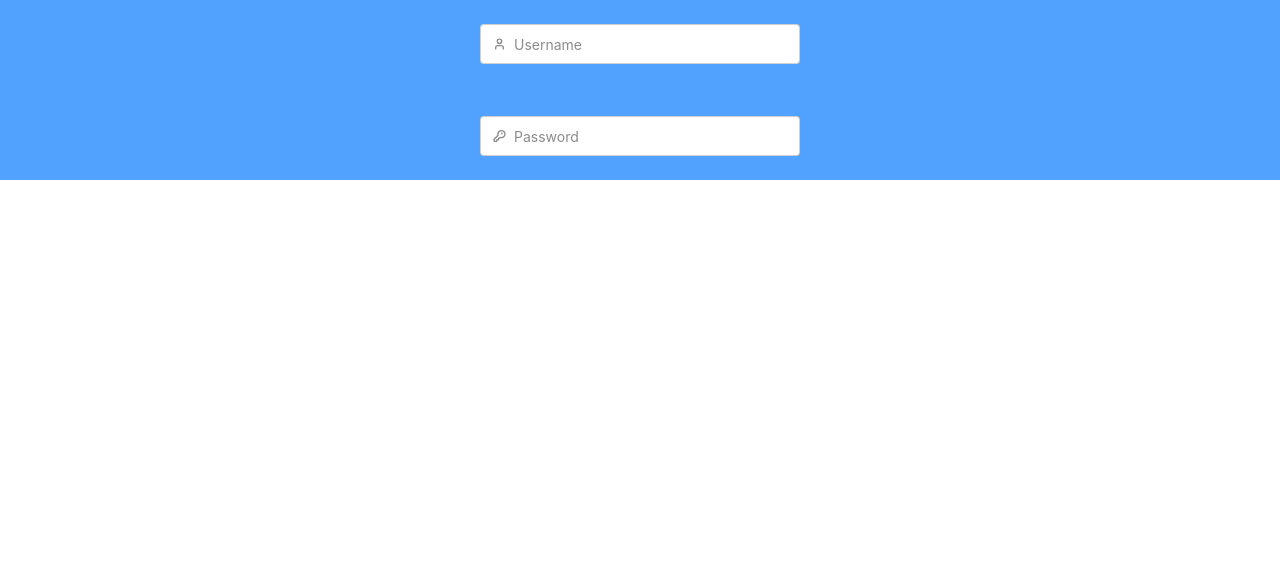
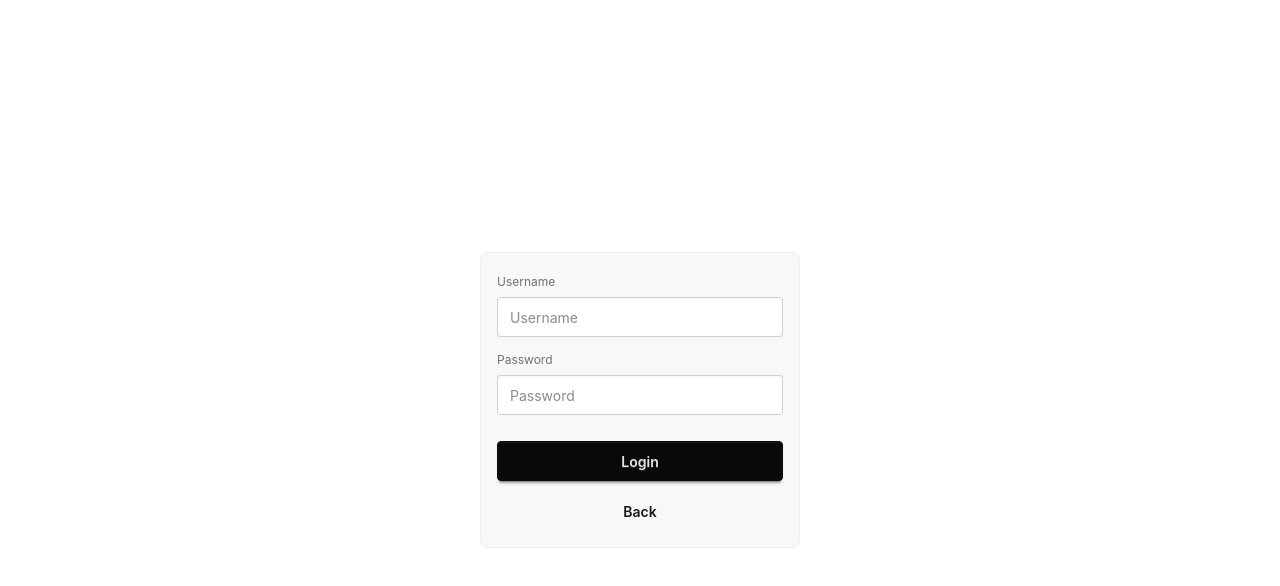
Before and after one commit to CrazyBloxy/Food-Inventory-Manager, a React (Vite) app in the folder frontend/: page / in a window 1280 px wide. Shown: the top 586 px of the page. Built offline with nearby package versions, Linux system fonts and the light colour scheme.

Commit message:
[Frontend]: Added better Login Form Box UI

```diff
--- a/frontend/src/pages/LoginForm.tsx
+++ b/frontend/src/pages/LoginForm.tsx
@@ -4,65 +4,39 @@ import React, { useState, useEffect } from "react";
 export const LoginForm = () => {
 
     return (
-        <div>
-            <div className="card-body bg-blue-400 flex items-center space-y-0">
-                <label className="input validator">
-                    <svg className="h-[1em] opacity-50" xmlns="http://www.w3.org/2000/svg" viewBox="0 0 24 24">
-                        <g
-                            strokeLinejoin="round"
-                            strokeLinecap="round"
-                            strokeWidth="2.5"
-                            fill="none"
-                            stroke="currentColor"
-                        >
-                            <path d="M19 21v-2a4 4 0 0 0-4-4H9a4 4 0 0 0-4 4v2"></path>
-                            <circle cx="12" cy="7" r="4"></circle>
-                        </g>
-                    </svg>
+        <div className="flex justify-center items-center min-h-screen">
+            <form className="fieldset bg-base-200 border-base-300 rounded-box w-xs border p-4">
+                <fieldset className="fieldset">
+                    <label className="label">Username</label>
                     <input
                         type="text"
+                        className="input validator"
+                        placeholder="Username"
                         required
-                        placeholder="Username"
                         pattern="[A-Za-z][A-Za-z0-9\-]*"
-                        minLength={3}
-                        maxLength={30}
+                        minLength={3} maxLength={30}
                         title="Only letters, numbers or dash"
                     />
-                </label>
-                <p className="validator-hint">
-                    Must be 3 to 30 characters
-                    <br />containing only letters, numbers or dash
-                </p>
+                    <p className="validator-hint hidden">Required</p>
+                </fieldset>
 
-                <label className="input validator">
-                    <svg className="h-[1em] opacity-50" xmlns="http://www.w3.org/2000/svg" viewBox="0 0 24 24">
-                        <g
-                            strokeLinejoin="round"
-                            strokeLinecap="round"
-                            strokeWidth="2.5"
-                            fill="none"
-                            stroke="currentColor"
-                        >
-                            <path
-                                d="M2.586 17.414A2 2 0 0 0 2 18.828V21a1 1 0 0 0 1 1h3a1 1 0 0 0 1-1v-1a1 1 0 0 1 1-1h1a1 1 0 0 0 1-1v-1a1 1 0 0 1 1-1h.172a2 2 0 0 0 1.414-.586l.814-.814a6.5 6.5 0 1 0-4-4z"
-                            ></path>
-                            <circle cx="16.5" cy="7.5" r=".5" fill="currentColor"></circle>
-                        </g>
-                    </svg>
+                <label className="fieldset">
+                    <span className="label">Password</span>
                     <input
                         type="password"
+                        className="input validator"
+                        placeholder="Password"
                         required
-                        placeholder="Password"
                         minLength={8}
                         pattern="(?=.*\d)(?=.*[a-z])(?=.*[A-Z]).{8,}"
                         title="Must be more than 8 characters, including number, lowercase letter, uppercase letter"
                     />
+                    <span className="validator-hint hidden">Required</span>
                 </label>
-                <p className="validator-hint hidden">
-                    Must be more than 8 characters, including
-                    <br />At least one number <br />At least one lowercase letter <br />At least one uppercase letter
-                </p>
-            </div>
+
+                <button className="btn btn-neutral mt-4" type="submit">Login</button>
+                <button className="btn btn-ghost mt-1" type="reset">Back</button>
+            </form>
         </div>
     )
 }
```
